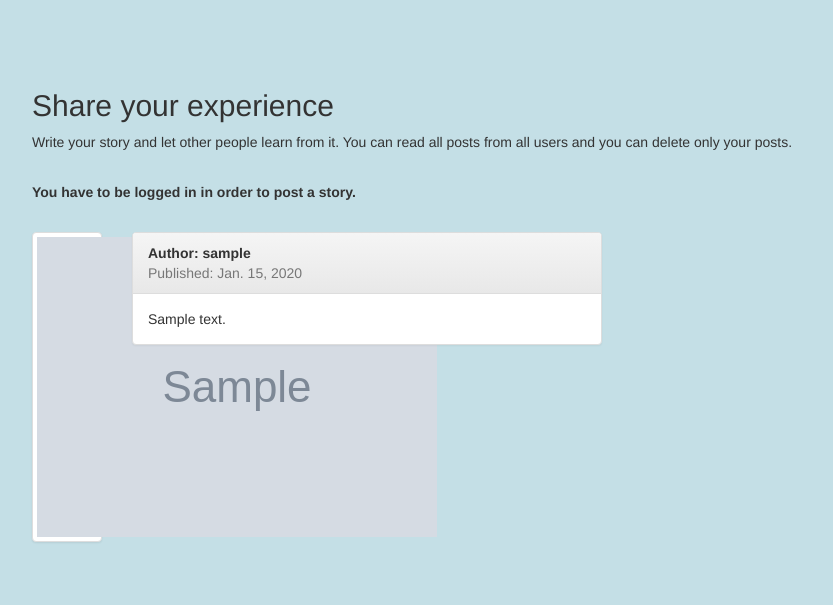
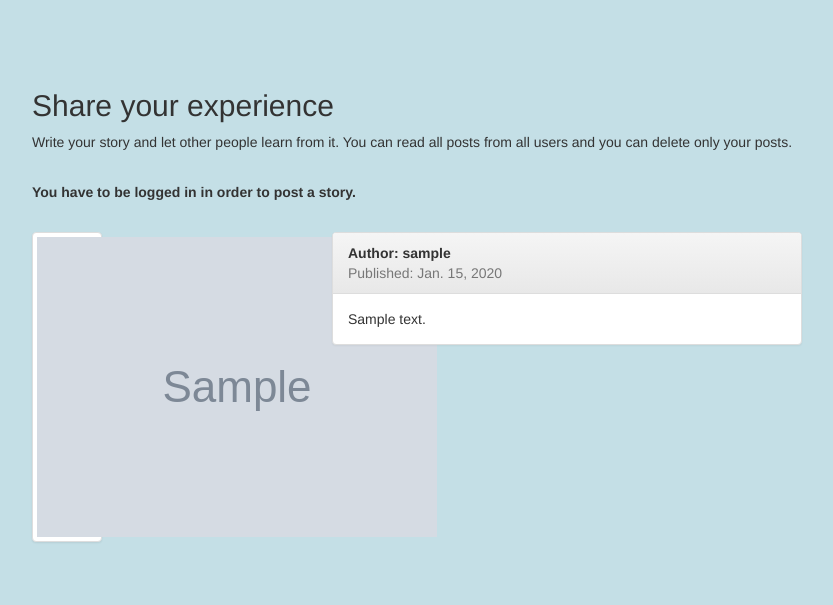
Before and after one commit to delStoyanova/travelplanner, a Django app: page /share/ in a window 1280 px wide. Shown: the part 71-676 px from the top of the page, without its empty margins (23-856 px from the left). Run offline with Django 3.2, Linux system fonts and the light colour scheme; tables that the repository leaves empty hold one stand-in row (values such as "Sample post"); grey boxes marked "Sample" are stand-in pictures; some libraries are stand-ins or nearby versions.

Commit message:
changing style

```diff
--- a/templates/share.html
+++ b/templates/share.html
@@ -52,7 +52,7 @@
                     </div><!-- /thumbnail -->
                 </div><!-- /col-sm-1 -->
 
-                <div class="col-sm-5">
+                <div class="col-sm-5 " style="margin-left: 200px;">
                     <div class="panel panel-default">
                         <div class="panel-heading">
                             <strong> Author: {{ item.person }}</strong>
```
